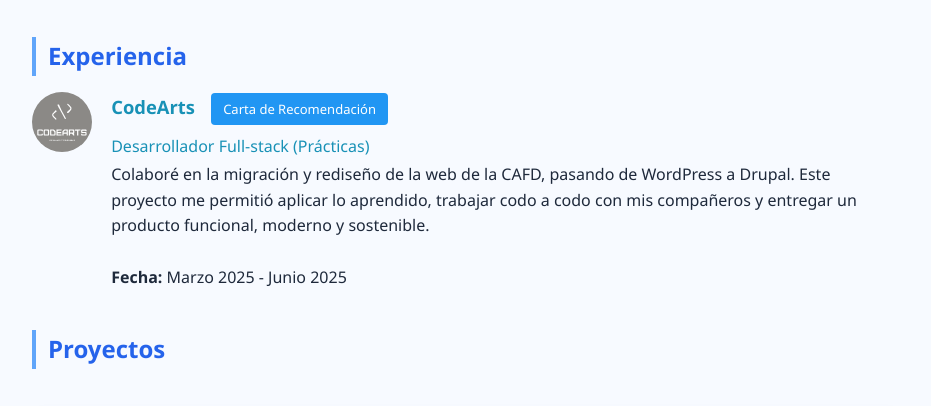
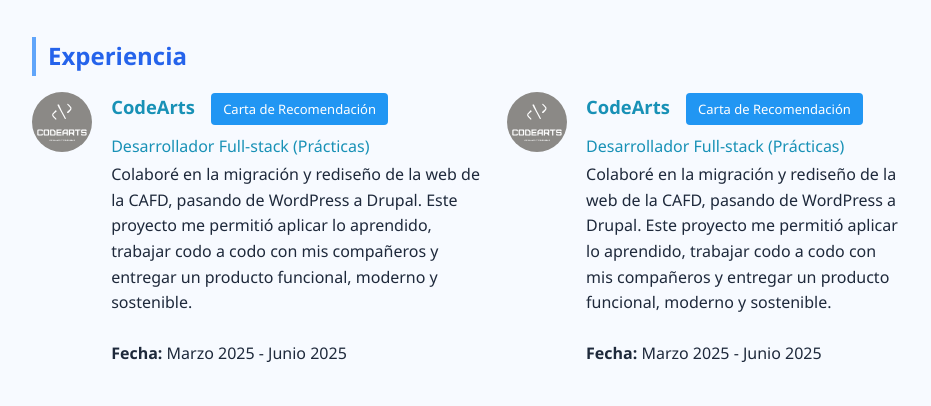
Before and after one commit to AdanMY/Portfolio_Estructura, a plain HTML site: page index.html in a window 1280 px wide. Shown: the part 825-1231 px from the top of the page, without its empty margins (174-1105 px from the left). Drawn offline with Linux system fonts and the light colour scheme.

Commit message:
Clonamos experiencia para añadir nueva

```diff
--- a/index.html
+++ b/index.html
@@ -140,6 +140,22 @@
             <p><strong>Fecha:</strong> Marzo 2025 - Junio 2025</p>
         </div>
       </div>
+      <div class="experience-item">
+        <div class="exp-icon">
+          <img src="img/codearts.svg" alt="Empresa" />
+        </div>
+        <div class="exp-details">
+          <div class="exp-header">
+          <strong class="exp-company">CodeArts</strong>
+          <a href="documentos/Carta Recomendacion_CodeArts.pdf" target="_blank" class="tech-button">Carta de Recomendación</a>
+          </div>
+          <div class="exp-role">Desarrollador Full-stack (Prácticas)</div>
+          <div class="exp-description">
+            <p>Colaboré en la migración y rediseño de la web de la CAFD, pasando de WordPress a Drupal. Este proyecto me permitió aplicar lo aprendido, trabajar codo a codo con mis compañeros y entregar un producto funcional, moderno y sostenible.</p>
+            <br>
+            <p><strong>Fecha:</strong> Marzo 2025 - Junio 2025</p>
+        </div>
+      </div>
     </section>
 
 <section class="projects">
```
